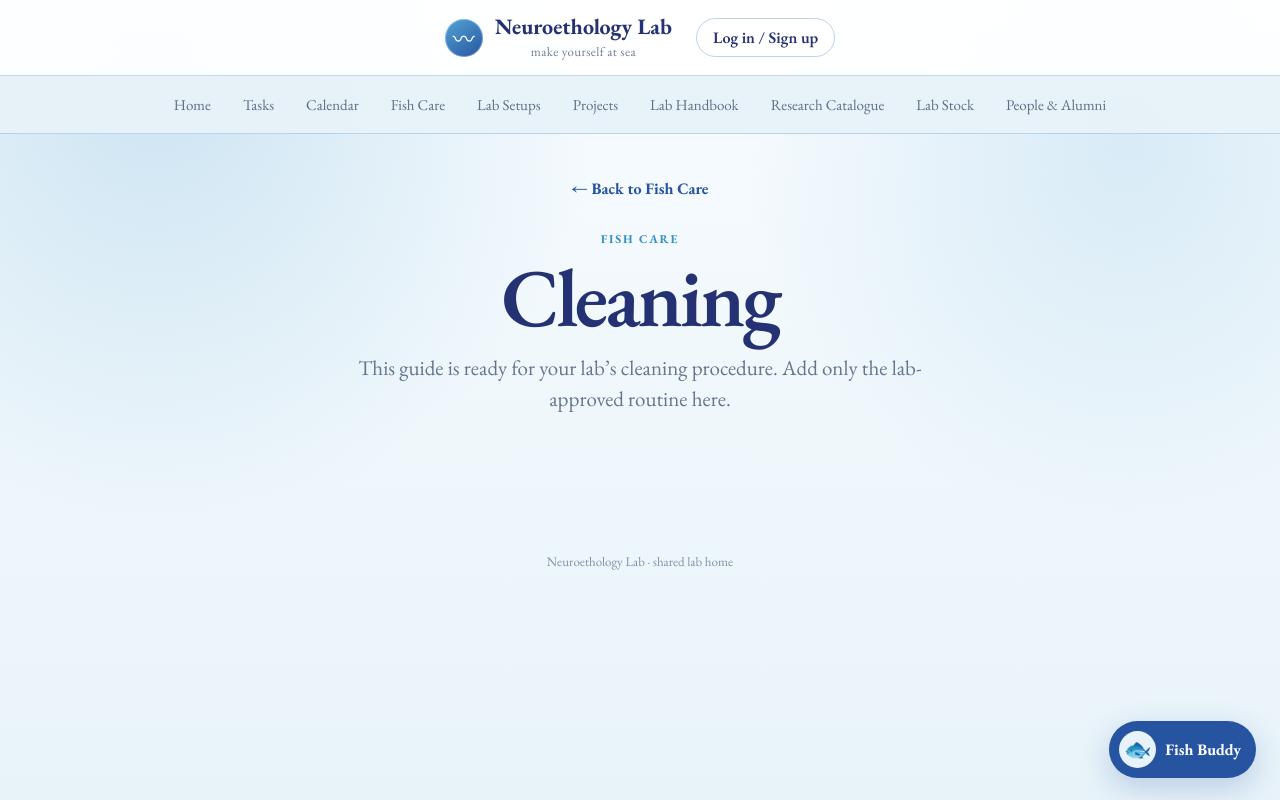
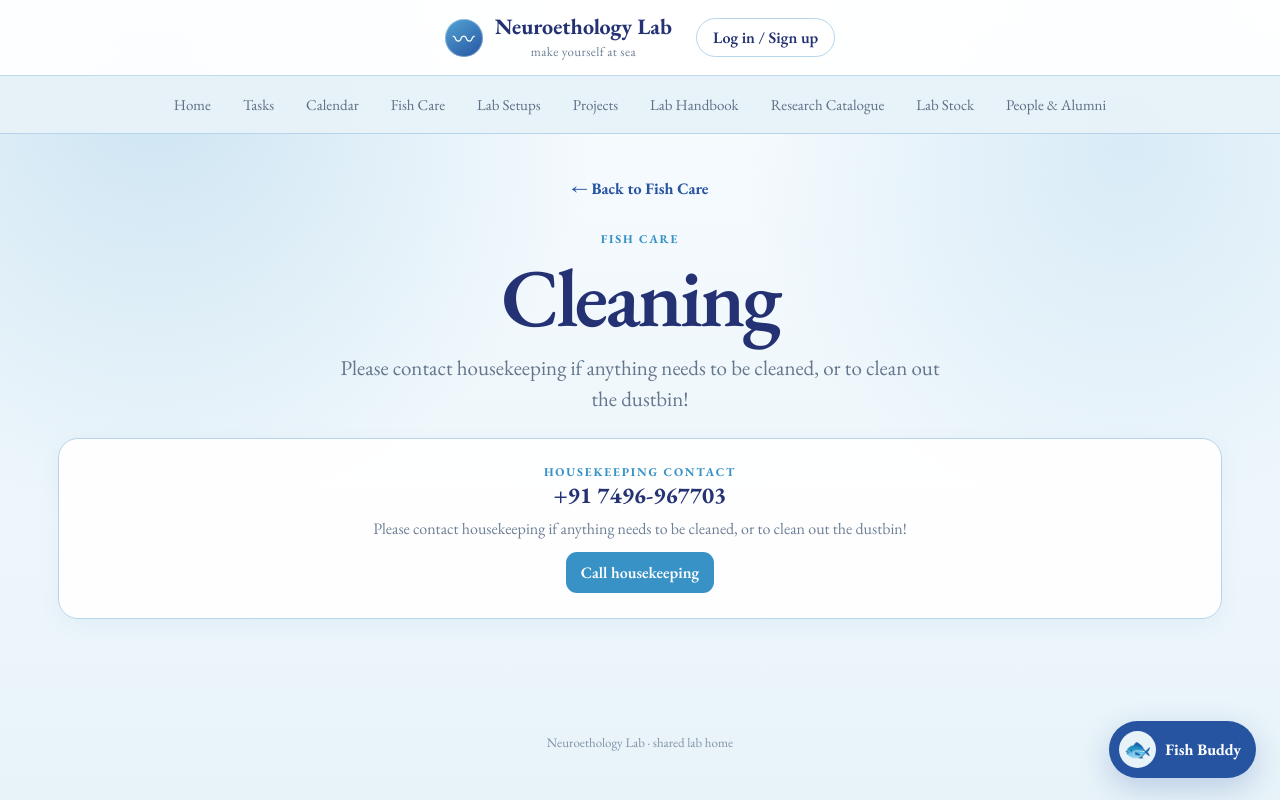
Before and after one commit to asmiaggarwalug2023-alt/neuroethology-lab, a Next.js app: page /fish-care/cleaning in a window 1280 px wide. Built offline with nearby package versions, Linux system fonts and the light colour scheme; no server answers.

Commit message:
Add housekeeping contact to cleaning guide

```diff
--- a/app/fish-care/cleaning/page.tsx
+++ b/app/fish-care/cleaning/page.tsx
@@ -1,2 +1,24 @@
 import Link from "next/link";
-export default function CleaningGuide(){return <><Link href="/fish-care" className="text-link">← Back to Fish Care</Link><section className="guide-hero"><span className="eyebrow">FISH CARE</span><h1 className="page-title">Cleaning</h1><p className="hero-copy">This guide is ready for your lab’s cleaning procedure. Add only the lab-approved routine here.</p></section></>}
+
+export default function CleaningGuide(){
+  return (
+    <>
+      <Link href="/fish-care" className="text-link">← Back to Fish Care</Link>
+
+      <section className="guide-hero">
+        <span className="eyebrow">FISH CARE</span>
+        <h1 className="page-title">Cleaning</h1>
+        <p className="hero-copy">
+          Please contact housekeeping if anything needs to be cleaned, or to clean out the dustbin!
+        </p>
+      </section>
+
+      <section className="card roomy cleaning-contact-card">
+        <span className="eyebrow">HOUSEKEEPING CONTACT</span>
+        <h2>+91 7496-967703</h2>
+        <p>Please contact housekeeping if anything needs to be cleaned, or to clean out the dustbin!</p>
+        <a className="btn" href="tel:+917496967703">Call housekeeping</a>
+      </section>
+    </>
+  );
+}
```
